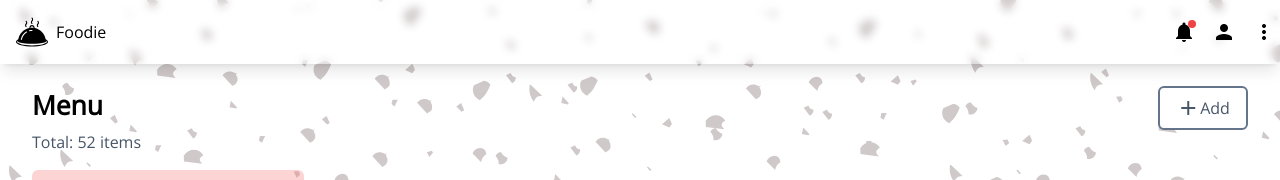
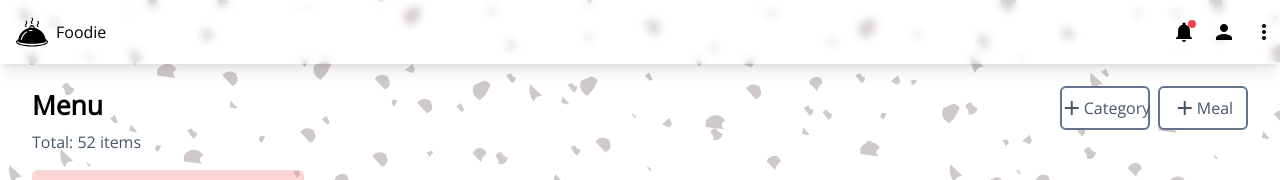
Before and after one commit to dom-codex/Foodapp-admin-frontend, a React (Create React App) app: page / in a window 1280 px wide. Shown: the top 180 px of the page. Built offline with nearby package versions, Linux system fonts and the light colour scheme.

Commit message:
add responsvie deisgn partially

```diff
--- a/src/components/floatingmenu.js
+++ b/src/components/floatingmenu.js
@@ -1,9 +1,9 @@
-import React from "react"
-const FloatingMenu=({children})=>{
-return <div className="absolute top-[100%] right-0 bg-white shadow-md min-h-[80px] min-w-[140px] rounded-sm hidden group-hover:block">
-  <ul>
-    {children}
-  </ul>
-</div>
-}
-export default FloatingMenu
+import React from 'react';
+const FloatingMenu = ({ children }) => {
+  return (
+    <div className="absolute top-[100%] right-0 bg-white shadow-md min-h-[80px] min-w-[140px] rounded-sm hidden peer-hover:block">
+      <ul>{children}</ul>
+    </div>
+  );
+};
+export default FloatingMenu;
--- a/src/pages/foods.js
+++ b/src/pages/foods.js
@@ -12,11 +12,13 @@ const Foods = () => {
           <div className="flex justify-between">
             <h2 className="text-[1.65rem] font-bold">Menu</h2>
             {/**floating menu */}
-            <div className="relative group ">
-              <button className="border-2 border-slate-500 text-slate-600 rounded-md bg-white flex items-center justify-center  w-[90px] p-2 ">
-                <i className="material-icons ">add</i>
-                <span>Add</span>
-              </button>
+            <div className="relative g sm:flex ">
+              <AddButton
+                title={'Category'}
+                classes={'hidden sm:flex mr-2 w-[110px]'}
+              />
+              <AddButton title={'Meal'} classes={'hidden sm:flex'} />
+              <AddButton title={'Add'} classes={'sm:hidden peer'} />
               <FloatingMenu>
                 <li className="p-2 hover:bg-slate-100">category</li>
                 <li className="h-[1px] bg-slate-200 "></li>
@@ -51,3 +53,14 @@ const Foods = () => {
   );
 };
 export default Foods;
+
+const AddButton = ({ title, classes }) => {
+  return (
+    <button
+      className={`border-2 border-slate-500 text-slate-600 rounded-md bg-white flex items-center justify-center  w-[90px] p-2 ${classes}  `}
+    >
+      <i className="material-icons ">add</i>
+      <span>{title}</span>
+    </button>
+  );
+};
```
